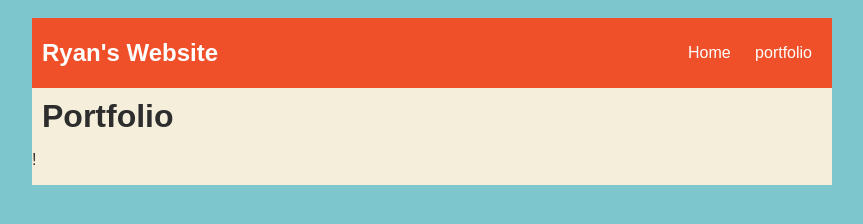
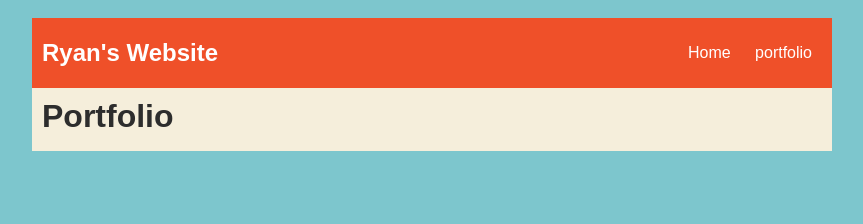
Before and after one commit to ryanhanks1106/ryanhanks1106.github.io, a plain HTML site: page portfolio.html in a window 1280 px wide. Shown: the whole page, without its empty margins (208-1071 px from the left). Drawn offline with nearby package versions, Linux system fonts and the light colour scheme; no server answers.

Commit message:
porfolio.html

```diff
--- a/portfolio.html
+++ b/portfolio.html
@@ -93,7 +93,7 @@
         <main>
             <div class="all-contents">
                 <h1>Portfolio</h1>
-                <ul id="portfolio">!
+                <ul id="portfolio">
                 </ul>
             </div>
         </main>
```
Also changed, not shown: 1 other file.
